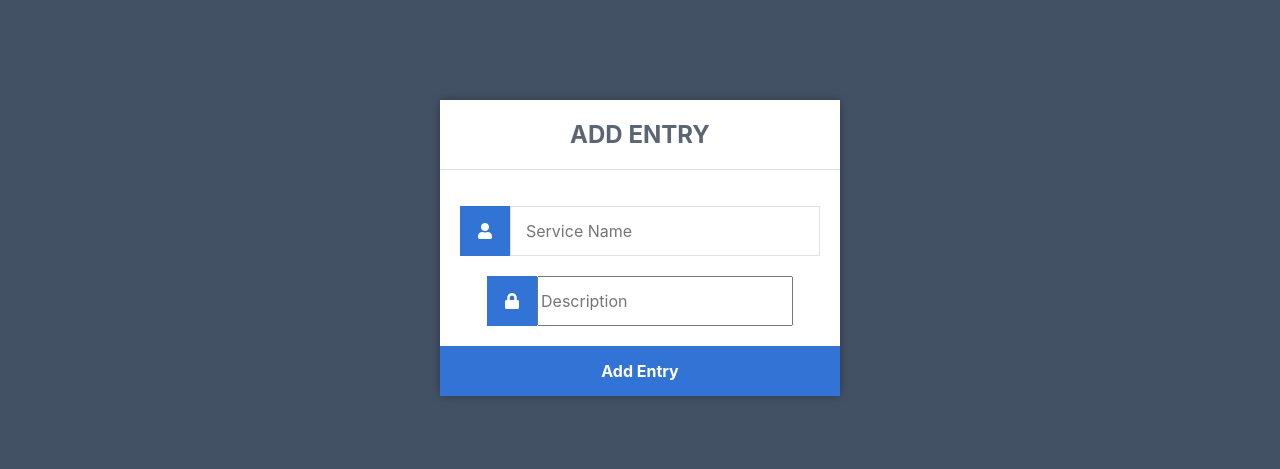
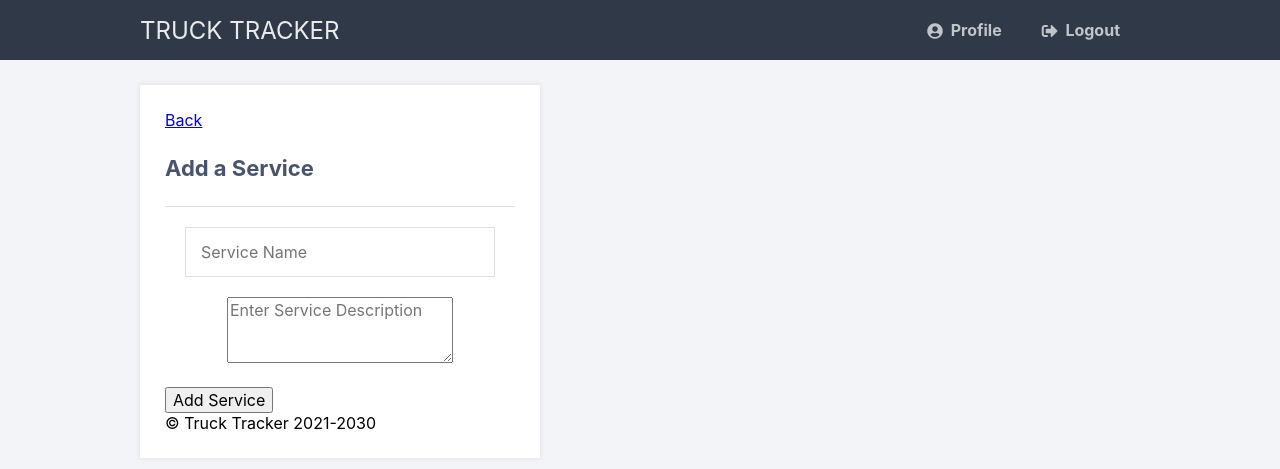
Before and after one commit to CodyBu/Truck-Tracker, a Flask app: page /services/add-service in a window 1280 px wide. Shown: the top 469 px of the page. Run offline with Flask 2, Linux system fonts and the light colour scheme; some libraries are stand-ins or nearby versions.

Commit message:
Update add-service.html

```diff
--- a/templates/add-service.html
+++ b/templates/add-service.html
@@ -1,26 +1,41 @@
-<!DOCTYPE html>
-<html xmlns="http://www.w3.org/1999/html">
-	<head>
-		<meta charset="utf-8">
-		<title>Add Entry</title>
-		<link rel="stylesheet" href="{{ url_for('static', filename='style.css') }}">
-		<link rel="stylesheet" href="https://use.fontawesome.com/releases/v5.7.1/css/all.css">
-	</head>
-	<body>
-		<div class="register">
-			<h1>ADD ENTRY</h1>
-			<form action="{{ url_for('addService') }}" method="post" autocomplete="off">
-				<label for="name">
-					<i class="fas fa-user"></i>
-				</label>
-				<input type="text" name="name" placeholder="Service Name" id="name" required>
-				<label for="description">
-					<i class="fas fa-lock"></i>
-				</label>
-				<input type="textarea" name="description" placeholder="Description" id="description">
-				<div class="msg">{{ msg }}</div>
-				<input type="submit" value="Add Entry">
-			</form>
+{% extends 'layout.html' %}
+
+{% block title %}Add-Vehicle{% endblock %}
+
+{% block content %}
+
+<body >
+	<div class="register">
+	<main>
+		<div class="container py-4">
+			<header class="pb-3 mb-4 border-bottom">
+				<div class="d-grid gap-2 d-md-block">
+					<div> <a class="btn btn-secondary btn-sm btn-block" href="{{ url_for('viewServices') }}">Back</a></div>
+				</div>
+			</header>
+			<div class="p-5 mb-4 bg-light border rounded-3 text-center container">
+				<div class="container-md py-5 d-grid gap-4">
+					<h2 class="fw-bold">Add a Service</h2>
+					<form action="{{ url_for('addService') }}" method="post" autocomplete="off">
+						<div class="mb-3">
+							<input type="text" class="form-control" name="name" placeholder="Service Name" id="name" required>
+						</div>
+						<div class="mb-3">
+							<textarea class="form-control" name="description" placeholder="Enter Service Description" id="description" rows="3"></textarea>
+						</div>
+						</div><br>
+					<div class="msg">{{ msg }}</div>
+					<input class="btn btn-primary btn-lg btn-block" type="submit" value="Add Service">
+					</form>
+				</div>
+			</div>
+			<footer class="pt-3 mt-4 text-muted border-top">
+				&copy; Truck Tracker 2021-2030
+			</footer>
 		</div>
-	</body>
-</html>
+	</main>
+	</div>
+</body>
+
+
+{% endblock %}
```
